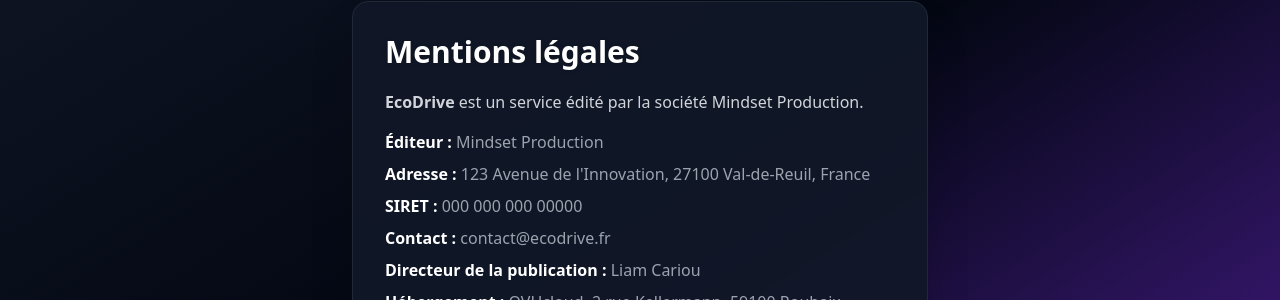
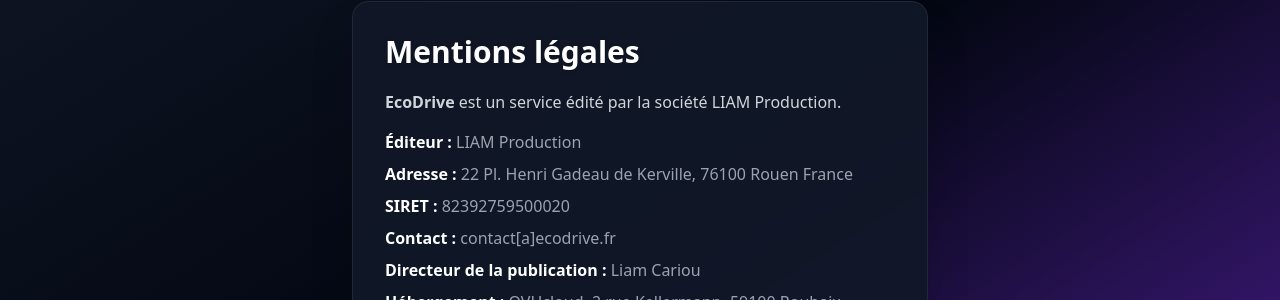
Before and after one commit to LCRpro/ecodrive-go-vuejs, a Vue app in the folder frontend/: page /mentions in a window 1280 px wide. Shown: the part 278-578 px from the top of the page. Built offline with nearby package versions, Linux system fonts and the light colour scheme.

Commit message:
COnditions dans le footer

```diff
--- a/frontend/src/views/Mentions.vue
+++ b/frontend/src/views/Mentions.vue
@@ -3,13 +3,13 @@
     <div class="max-w-xl w-full p-8 bg-gray-900 bg-opacity-90 rounded-2xl shadow-2xl border border-gray-800 text-left">
       <h1 class="text-3xl font-bold mb-5 text-white drop-shadow">Mentions légales</h1>
       <p class="text-gray-300 mb-4">
-        <strong>EcoDrive</strong> est un service édité par la société Mindset Production.
+        <strong>EcoDrive</strong> est un service édité par la société LIAM Production.
       </p>
       <ul class="mb-6 text-gray-400 space-y-2">
-        <li><span class="font-bold text-white">Éditeur :</span> Mindset Production</li>
-        <li><span class="font-bold text-white">Adresse :</span> 123 Avenue de l'Innovation, 27100 Val-de-Reuil, France</li>
-        <li><span class="font-bold text-white">SIRET :</span> 000 000 000 00000</li>
-        <li><span class="font-bold text-white">Contact :</span> contact@ecodrive.fr</li>
+        <li><span class="font-bold text-white">Éditeur :</span> LIAM Production</li>
+        <li><span class="font-bold text-white">Adresse :</span> 22 Pl. Henri Gadeau de Kerville, 76100 Rouen France</li>
+        <li><span class="font-bold text-white">SIRET :</span> 82392759500020</li>
+        <li><span class="font-bold text-white">Contact :</span> contact[a]ecodrive.fr</li>
         <li><span class="font-bold text-white">Directeur de la publication :</span> Liam Cariou</li>
         <li><span class="font-bold text-white">Hébergement :</span> OVHcloud, 2 rue Kellermann, 59100 Roubaix</li>
       </ul>
--- a/frontend/src/views/conditions.vue
+++ b/frontend/src/views/conditions.vue
@@ -22,7 +22,7 @@
           <span class="font-bold text-white">Protection des données :</span> Les données personnelles sont traitées conformément à la législation en vigueur et ne sont jamais revendues à des tiers.
         </li>
         <li>
-          <span class="font-bold text-white">Contact :</span> Pour toute question, contactez-nous à <a href="mailto:contact@ecodrive.fr" class="text-violet-300 underline">contact@ecodrive.fr</a>.
+          <span class="font-bold text-white">Contact :</span> Pour toute question, contactez-nous à <a href="mailto:contact@ecodrive.fr" class="text-violet-300 underline">contact[a]ecodrive.fr</a>.
         </li>
       </ol>
       <p class="text-gray-500 text-xs mt-4">
```
